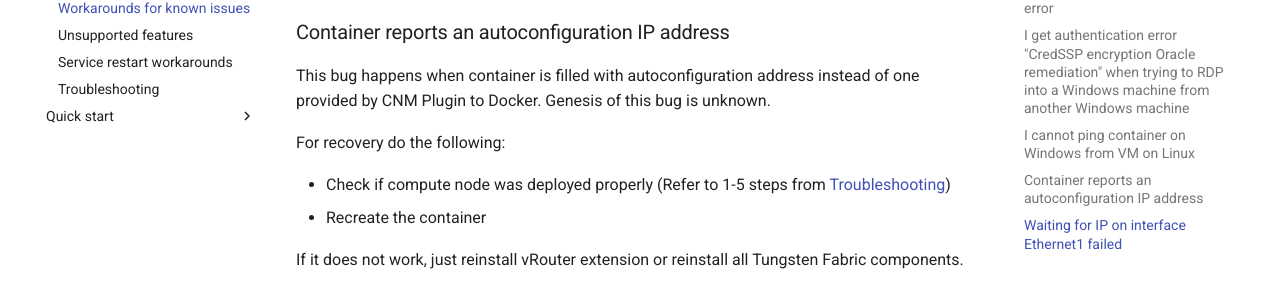
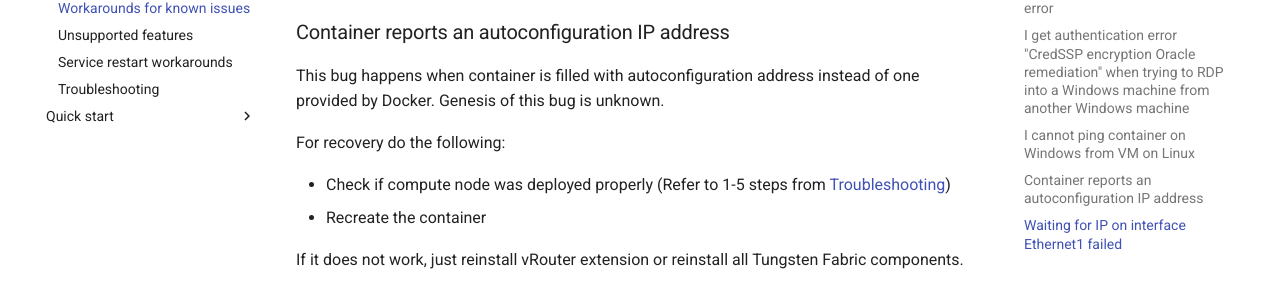
Before and after one commit to piotr-szuberski/contrail-windows-docs, an MkDocs documentation site: the page built from doc/Known_issues/Known_issues.md, in a window 1280 px wide and 900 px high, scrolled down 2244 px. Shown: the part 280-563 px from the top of the window. Built offline with MkDocs 1.6.1 and Material for MkDocs 9.7.7, drawn with Linux system fonts in a browser that asks for light colours.

Commit message:
Update doc/Known_issues/Known_issues.md
Co-Authored-By: aethyrxeo <arkadiusz.kudan@codilime.com>

```diff
--- a/doc/Known_issues/Known_issues.md
+++ b/doc/Known_issues/Known_issues.md
@@ -95,7 +95,7 @@ You can track progress on that issue on Launchpad: [https://bugs.launchpad.net/o
 
 ### Container reports an autoconfiguration IP address
 
-This bug happens when container is filled with autoconfiguration address instead of one provided by CNM Plugin to Docker.
+This bug happens when container is filled with autoconfiguration address instead of one provided by Docker.
 Genesis of this bug is unknown.
 
 For recovery do the following:
```
